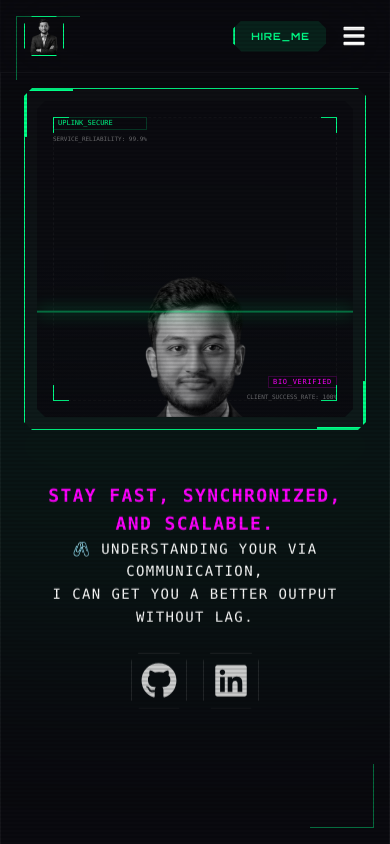
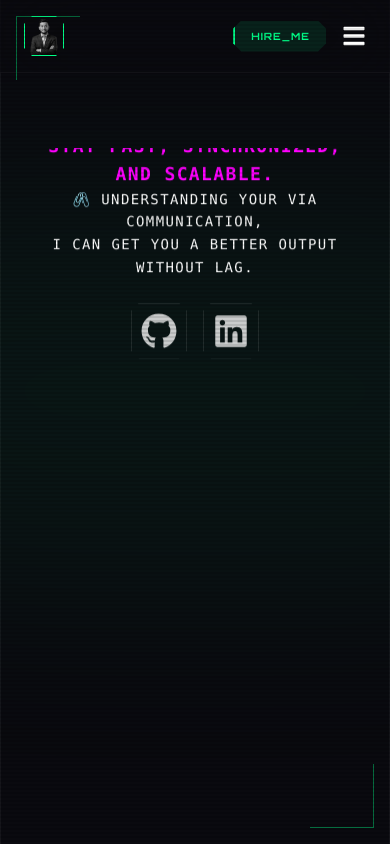
Before and after one commit to CoderGUY47/myPortfolio, a React (Vite) app: page / in a window 390 px wide. Shown: the top 844 px of the page. Built offline with nearby package versions, Linux system fonts and the light colour scheme.

Commit message:
style: hide hero profile image on mobile and tablet viewports

```diff
--- a/src/components/Hero.jsx
+++ b/src/components/Hero.jsx
@@ -77,8 +77,8 @@
           </Parallax>
         </div>
 
-        {/* Persona Profile HUD - Image now on top on Mobile */}
-        <div className="flex-1 relative w-full flex justify-center lg:justify-end group">
+        {/* Persona Profile HUD - Visible only on Desktop (LG+) */}
+        <div className="flex-1 relative w-full hidden lg:flex justify-center lg:justify-end group">
           <div className="relative w-full max-w-[550px] aspect-square cyber-chamfer-sm border border-accent md:border-white/5 bg-white/2 p-3 transition-all duration-700 lg:group-hover:border-accent/40 lg:group-hover:bg-white/5 lg:group-hover:shadow-[0_0_50px_rgba(0,255,136,0.1)]">
             {/* Background Kinetic Glow */}
             <div className="absolute inset-0 bg-accent/2 opacity-20 lg:opacity-0 lg:group-hover:opacity-100 transition-opacity blur-3xl pointer-events-none"></div>
```
